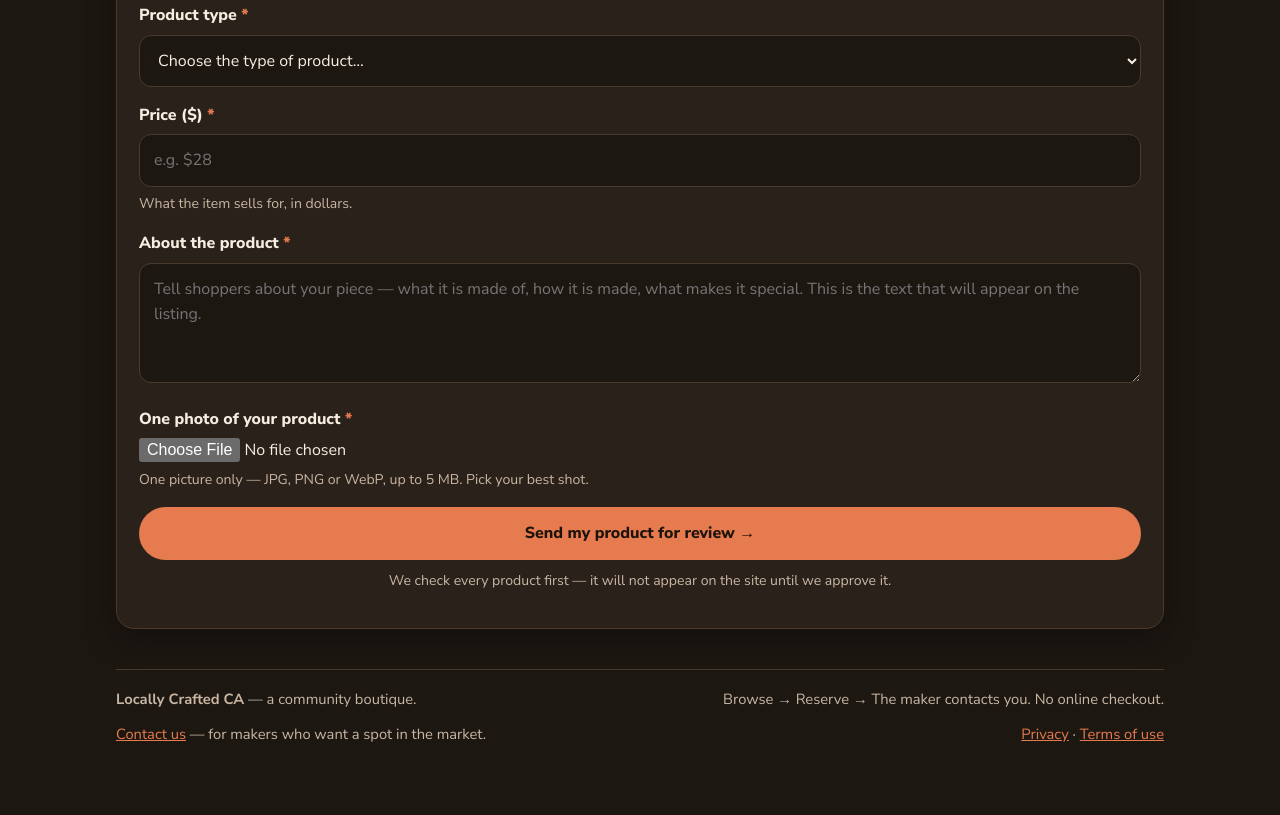
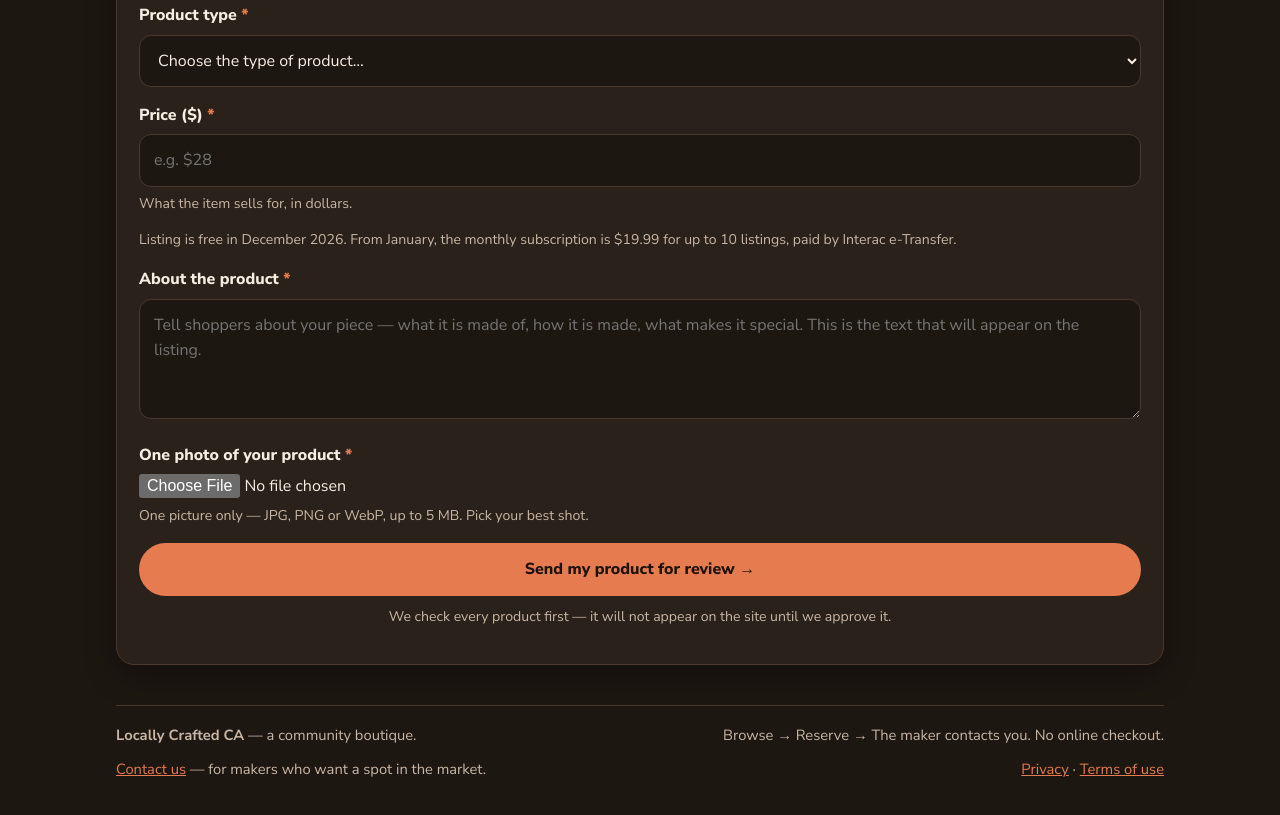
Before and after one commit to airdroplookout/Yasmines-local-market, a plain HTML site: page submit-product.html in a window 1280 px wide. Shown: the part 848-1663 px from the top of the page. Drawn offline with Linux system fonts and the light colour scheme.

Commit message:
Add Interac e-Transfer note to submit-product price field — submit-product.html

```diff
--- a/submit-product.html
+++ b/submit-product.html
@@ -81,6 +81,7 @@
         <label for="s-price">Price ($) <span class="req">*</span></label>
         <input type="text" id="s-price" name="price" placeholder="e.g. $28" inputmode="decimal" maxlength="20" required />
         <p class="hint">What the item sells for, in dollars.</p>
+        <p class="hint">Listing is free in December 2026. From January, the monthly subscription is $19.99 for up to 10 listings, paid by Interac e-Transfer.</p>
       </div>
       <div class="field">
         <label for="s-desc">About the product <span class="req">*</span></label>
```
